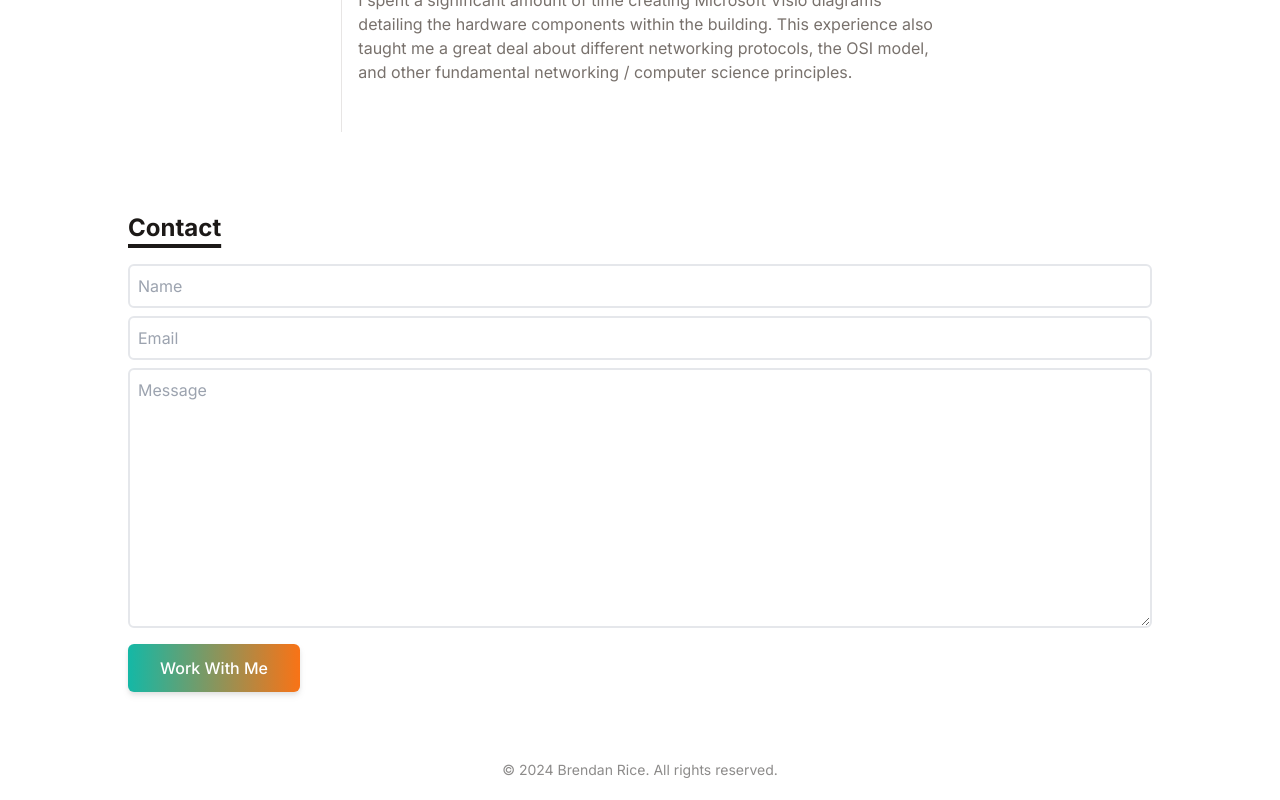
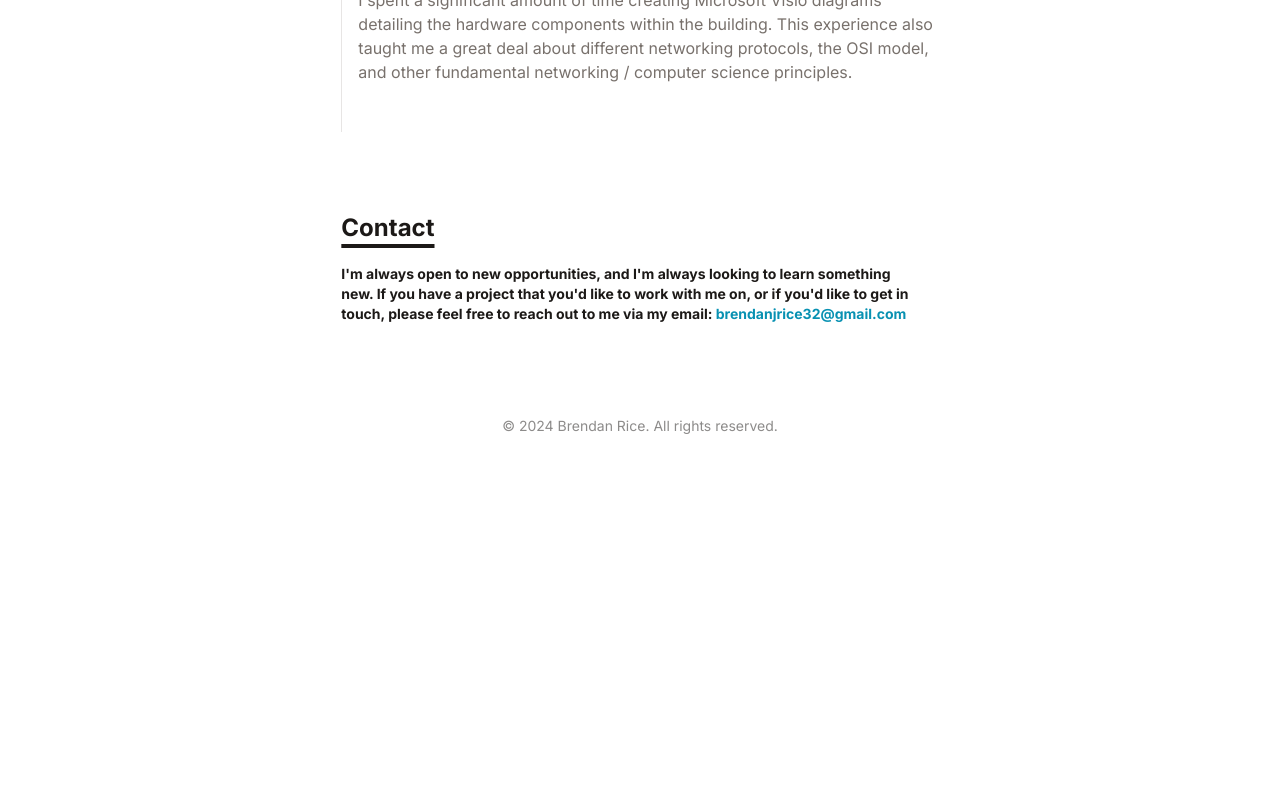
Before and after one commit to Brendanrice2/brendan-rice-portfolio, a React (Vite) app: page / in a window 1280 px wide. Shown: the part 1400-2200 px from the top of the page. After the commit the page ends 1856 px from the top, so only its background shows below. Built offline with nearby package versions, Linux system fonts and the light colour scheme.

Commit message:
Removed contact form and replaced with email hyperlink. Not working though

```diff
--- a/src/components/Contact.jsx
+++ b/src/components/Contact.jsx
@@ -2,53 +2,37 @@ import React from 'react';
 import Title from './Title';
 
 function Contact() {
+
+    function copyEmailToClipboard(email) {
+        var dummy = document.createElement("textarea");
+        document.body.appendChild(dummy);
+        dummy.value = email;
+        dummy.select();
+        document.execCommand("copy");
+        document.body.removeChild(dummy);
+        alert("Email copied to clipboard: " + email);
+    }
+
     return (
         <div className="flex flex-col mb-10 mx-auto">
             <div className='flex justify-center
             items-center'>
-                <form
-                    action="https://getform.io/slug/f/https://getform.io/f/3aa3d809-abf3-4641-9e8f-2b9bf07016b3"
-                    method="POST"
-                    className="flex flex-col w-full md:w-7/
-                    12"
+                <div className="flex flex-col w-full md:w-7/12"
                 >
                     <Title>Contact</Title>
-                    <input
-                        type="text"
-                        name="name"
-                        placeholder='Name'
-                        className='p-2 bg-transparent
-                        border-2 rounded-md
-                        focus:outline-none'
-                    />
-                    <input
-                        type="email"
-                        name="email"
-                        placeholder='Email'
-                        className='my-2 p-2 bg-transparent
-                        border-2 rounded-md
-                        focus:outline-none'
-                    />
-                    <textarea
-                        name="message"
-                        placeholder='Message'
-                        rows='10'
-                        className='p-2 mb-4 bg-transparent
-                        border-2 rounded-md
-                        focus:outline-none'
-                    />
-                    <button
-                        type='submit'
-                        className='text-center inline-block
-                        px-8 py-3 w-max text-base
-                        font-medium rounded-md text-white
-                        bg-gradient-to-r from-teal-500
-                        to-orange-500 drop-shadow-md
-                        hover:stroke-white'
-                    >
-                        Work With Me
-                    </button>
-                </form>
+                    <p className="text-sm max-w-xl mb-6
+            font-bold">I'm always open to new opportunities, and I'm always looking to learn something new. If you have a project that you'd like to work with me on, or if you'd like to get in touch, please feel free to reach out to me via my email: {' '}
+
+                        <a
+                            href="#"
+                            onclick={() => copyEmailToClipboard('brendanjrice32@gmail.com')}
+                            className="text-cyan-600 hover:underline
+                            underline-offset-2 decoration-2
+                            decoration-orange-600">
+                            brendanjrice32@gmail.com
+                        </a>
+                    </p>
+                </div>
             </div>
         </div>
     )
```
